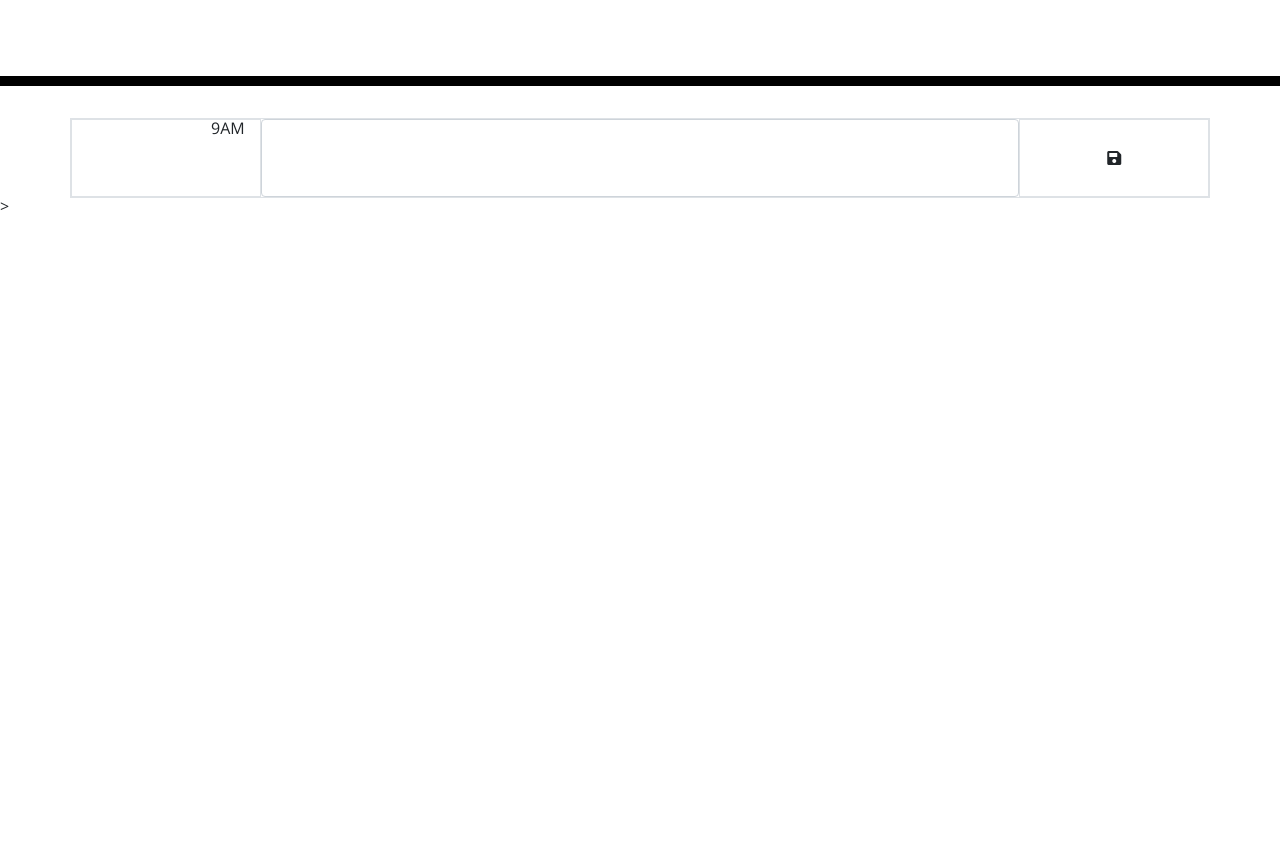
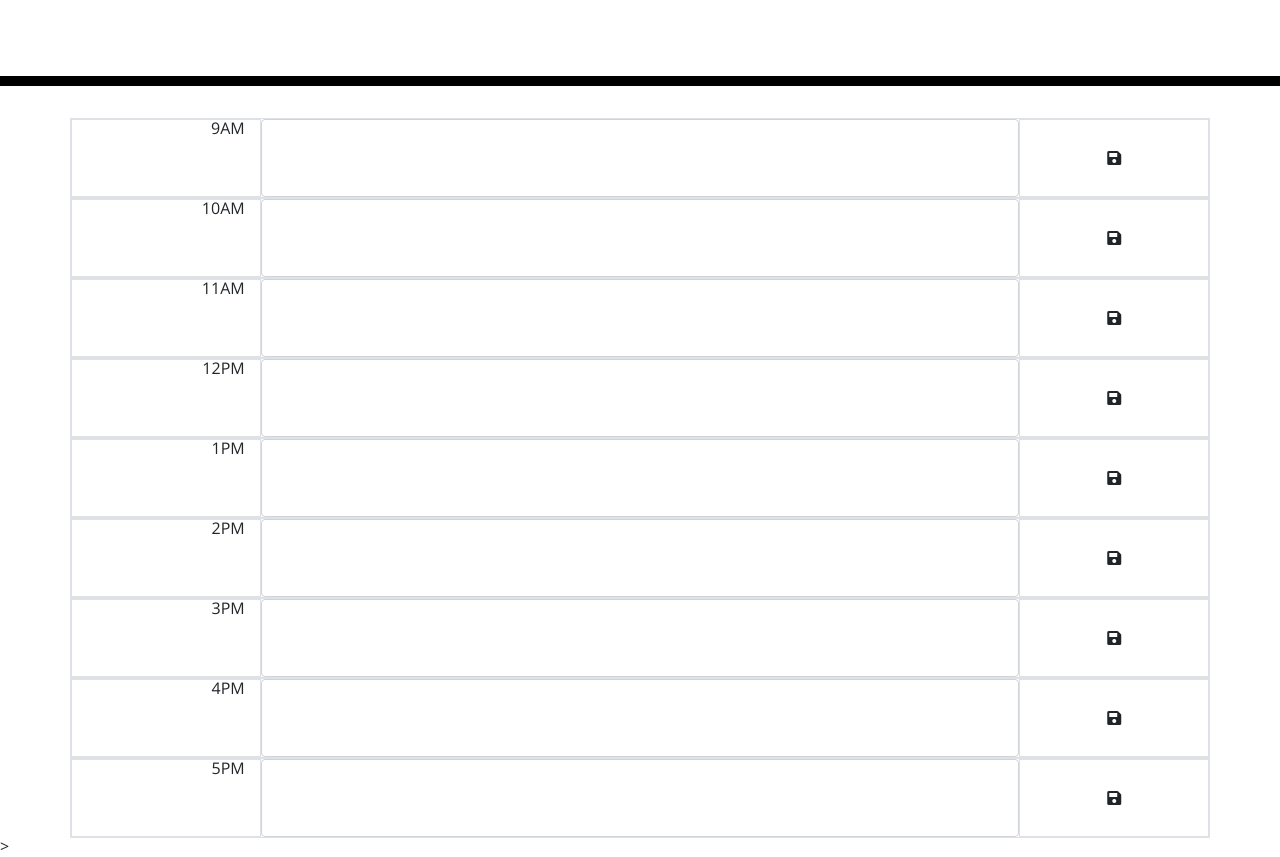
Before and after one commit to darentho/Work-Day-Scheduler, a plain HTML site: page index.html in a window 1280 px wide. Shown: the part 182-1039 px from the top of the page. Before the commit the page ends 800 px from the top, so only its background shows below. Drawn offline with nearby package versions, Linux system fonts and the light colour scheme.

Commit message:
I have added all the other timeblocks

```diff
--- a/index.html
+++ b/index.html
@@ -29,6 +29,54 @@
             <div class="col border d-flex align-items-center justify-content-center save-icon save-container"><i
                     class="fas fa-save"></i></div>
         </div>
+        <div class="row row-cols-3 border">
+            <div class="col text-right border">10AM</div>
+            <textarea class="form-control col-8" type="text" id="10AM" data-hour="10"></textarea>
+            <div class="col border d-flex align-items-center justify-content-center save-icon save-container"><i
+                    class="fas fa-save"></i></div>
+        </div>
+        <div class="row row-cols-3 border">
+            <div class="col text-right border">11AM</div>
+            <textarea class="form-control col-8" type="text" id="11AM" data-hour="11"></textarea>
+            <div class="col border d-flex align-items-center justify-content-center save-icon save-container"><i
+                    class="fas fa-save"></i></div>
+        </div>
+        <div class="row row-cols-3 border">
+            <div class="col text-right border">12PM</div>
+            <textarea class="form-control col-8" type="text" id="12PM" data-hour="12"></textarea>
+            <div class="col border d-flex align-items-center justify-content-center save-icon save-container"><i
+                    class="fas fa-save"></i></div>
+        </div>
+        <div class="row row-cols-3 border">
+            <div class="col text-right border">1PM</div>
+            <textarea class="form-control col-8" type="text" id="1PM" data-hour="13"></textarea>
+            <div class="col border d-flex align-items-center justify-content-center save-icon save-container"><i
+                    class="fas fa-save"></i></div>
+        </div>
+        <div class="row row-cols-3 border">
+            <div class="col text-right border">2PM</div>
+            <textarea class="form-control col-8" type="text" id="2PM" data-hour="14"></textarea>
+            <div class="col border d-flex align-items-center justify-content-center save-icon save-container"><i
+                    class="fas fa-save"></i></div>
+        </div>
+        <div class="row row-cols-3 border">
+            <div class="col text-right border">3PM</div>
+            <textarea class="form-control col-8" type="text" id="3PM" data-hour="15"></textarea>
+            <div class="col border d-flex align-items-center justify-content-center save-icon save-container"><i
+                    class="fas fa-save"></i></div>
+        </div>
+        <div class="row row-cols-3 border">
+            <div class="col text-right border">4PM</div>
+            <textarea class="form-control col-8" type="text" id="4PM" data-hour="16"></textarea>
+            <div class="col border d-flex align-items-center justify-content-center save-icon save-container"><i
+                    class="fas fa-save"></i></div>
+        </div>
+        <div class="row row-cols-3 border">
+            <div class="col text-right border">5PM</div>
+            <textarea class="form-control col-8" type="text" id="5PM" data-hour="17"></textarea>
+            <div class="col border d-flex align-items-center justify-content-center save-icon save-container"><i
+                    class="fas fa-save"></i></div>
+        </div>
     </div>
 
     <script src="https://cdnjs.cloudflare.com/ajax/libs/jquery/3.2.1/jquery.min.js"></script>
```
